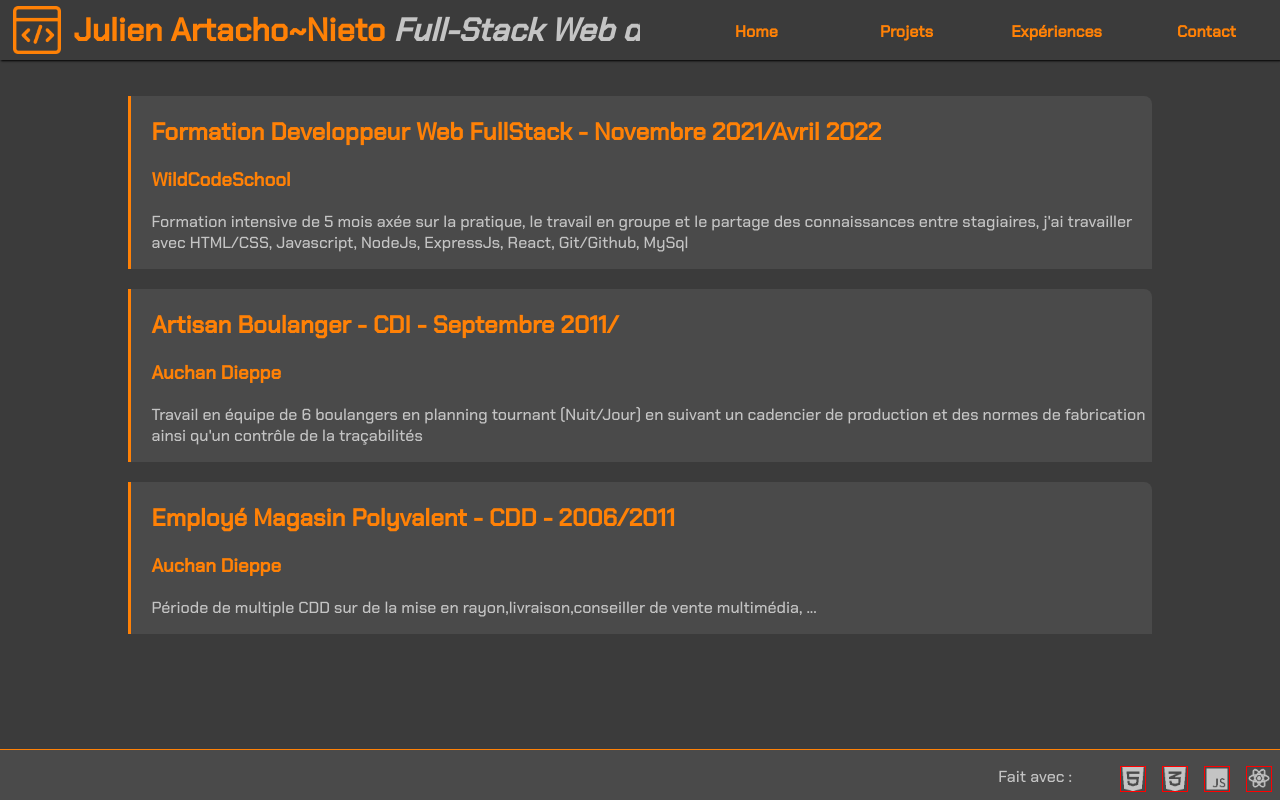
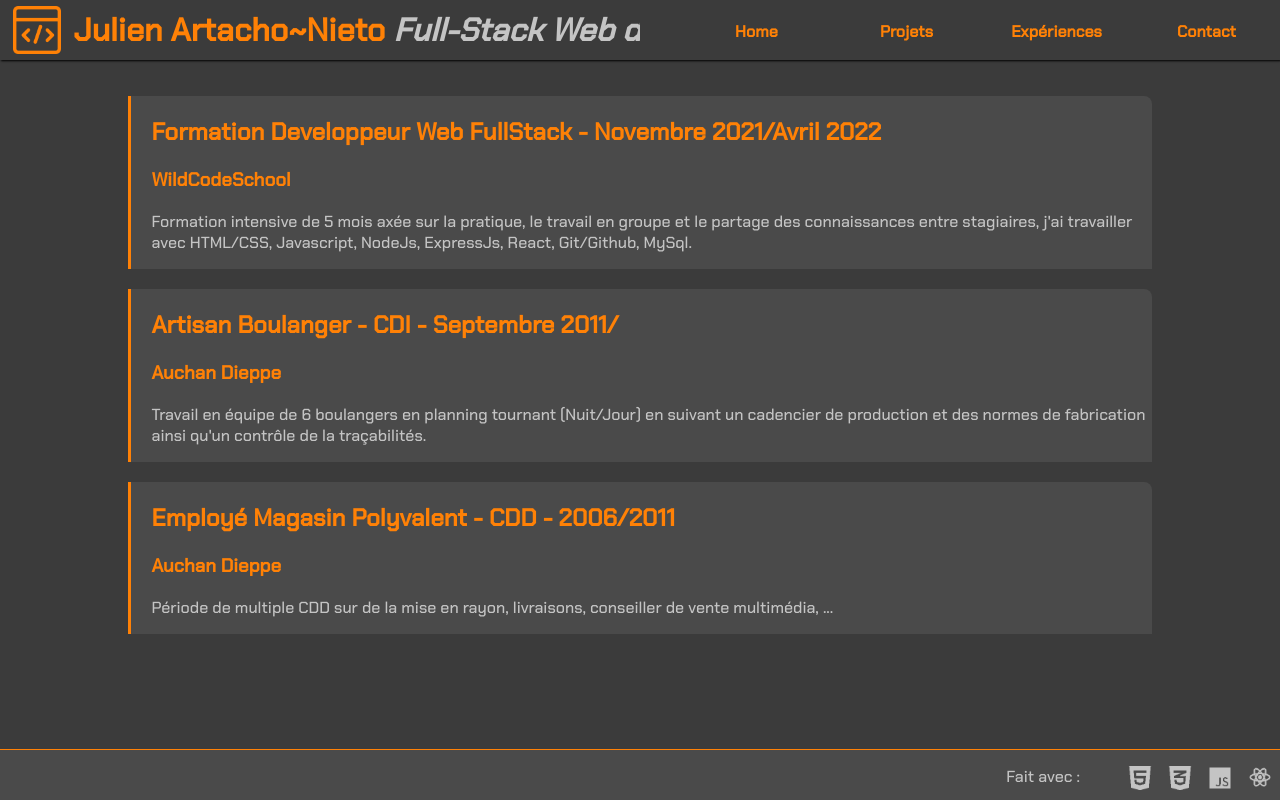
Before and after one commit to Julien-ArtachoNieto/portfolio, a React (Create React App) app: page /experiences in a window 1280 px wide. Built offline with nearby package versions, Linux system fonts and the light colour scheme.

Commit message:
Quelques ajustements CSS

```diff
--- a/src/components/Contact.js
+++ b/src/components/Contact.js
@@ -30,7 +30,7 @@ const Contact =()=>{
   };
 
   return (
-    <div className="contact-container">
+    <div className="content-bloc">
       <p className="contact-speech">L'endroit parfait pour me contacter, me faire une proposition sérieuse ou bien un retour constructif. </p>
       <form className="contact-form-container" ref={form} onSubmit={sendEmail}>
         <label>Nom</label>
--- a/src/components/styles/footer.css
+++ b/src/components/styles/footer.css
@@ -21,6 +21,5 @@
     margin:0 8px 0 8px;
 }
 .footer-link > img{
-    border: solid 1px red;
     height: 100%;
 }
--- a/src/components/styles/navbar.css
+++ b/src/components/styles/navbar.css
@@ -13,6 +13,7 @@
 .navbar-title{
     font-size: 16px;
     text-align: center;
+    padding-right: 10px;
 }
 .navbar-menu{
     display: none;
--- a/src/components/styles/projetList.css
+++ b/src/components/styles/projetList.css
@@ -6,7 +6,7 @@
     border-left: solid 3px var(--font-color-primary-dark-theme);
     background-color: var(--font-color-primary-dark-theme-alternate);
     border-top-right-radius: var(--global-border-radius);
-    /*margin: 2% 0 2% 0;*/
+    margin: 2% 0 2% 0;
     padding-left: 2%;
 }
 .projets-titre{
--- a/src/datas/exp.json
+++ b/src/datas/exp.json
@@ -5,21 +5,21 @@
       "entreprise": "WildCodeSchool",
       "date_debut": "Novembre 2021",
       "date_fin": "Avril 2022",
-      "description": "Formation intensive de 5 mois axée sur la pratique, le travail en groupe et le partage des connaissances entre stagiaires, j'ai travailler avec HTML/CSS, Javascript, NodeJs, ExpressJs, React, Git/Github, MySql"
+      "description": "Formation intensive de 5 mois axée sur la pratique, le travail en groupe et le partage des connaissances entre stagiaires, j'ai travailler avec HTML/CSS, Javascript, NodeJs, ExpressJs, React, Git/Github, MySql."
     },
     {
       "poste": "Artisan Boulanger - CDI",
       "entreprise": "Auchan Dieppe",
       "date_debut": "Septembre 2011",
       "date_fin": "",
-      "description": "Travail en équipe de 6 boulangers en planning tournant (Nuit/Jour) en suivant un cadencier de production et des normes de fabrication ainsi qu'un contrôle de la traçabilités"
+      "description": "Travail en équipe de 6 boulangers en planning tournant (Nuit/Jour) en suivant un cadencier de production et des normes de fabrication ainsi qu'un contrôle de la traçabilités."
     },
     {
       "poste": "Employé Magasin Polyvalent - CDD",
       "entreprise": "Auchan Dieppe",
       "date_debut": "2006",
       "date_fin": "2011",
-      "description": "Période de multiple CDD sur de la mise en rayon,livraison,conseiller de vente multimédia, ..."
+      "description": "Période de multiple CDD sur de la mise en rayon, livraisons, conseiller de vente multimédia, ..."
     }
   ]
 }
```
